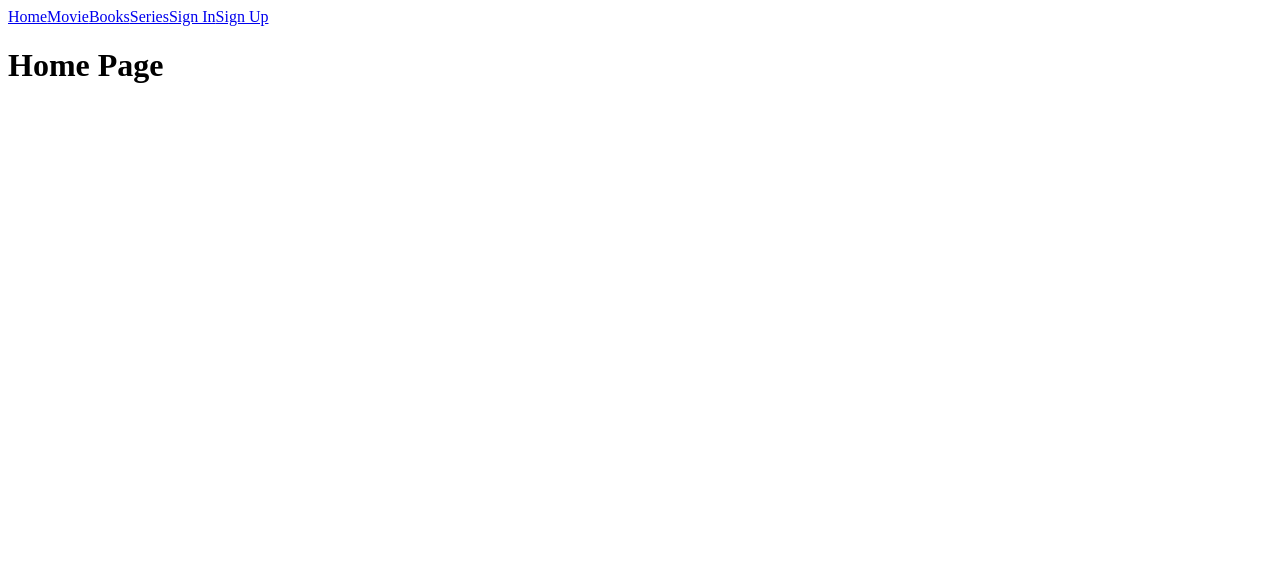
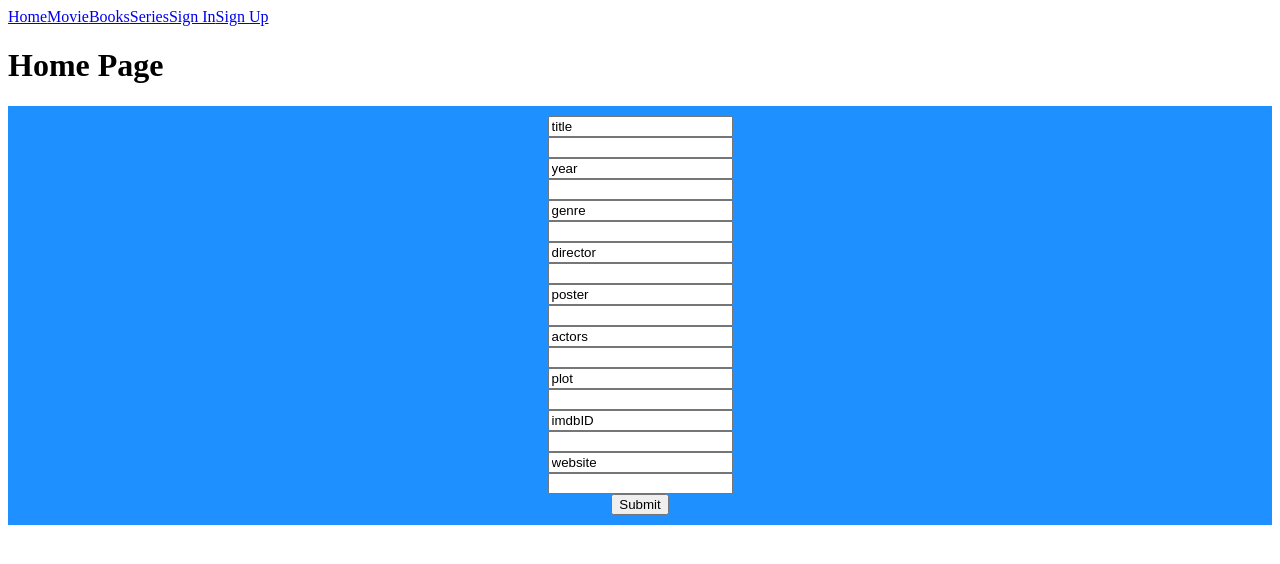
Before and after one commit to miskhill/annualmedia, a React (Create React App) app: page / in a window 1280 px wide. Shown: the top 564 px of the page. Built offline with nearby package versions, Linux system fonts and the light colour scheme; no server answers.

Commit message:
react hook form
number type error to handle and it seems to be entering the default value

```diff
--- a/config/router.js
+++ b/config/router.js
@@ -8,7 +8,7 @@ const router = express.Router();
 
 router.get('/movies', getAllMovies);
 router.get('/movies/:id', getMovieById);
-router.post('/movies', secureRoute, createMovie);
+router.post('/movies', createMovie);
 
 router.get('/books', getAllBooks);
 router.get('/books/:id', getBookById);
--- a/package.json
+++ b/package.json
@@ -21,6 +21,7 @@
     "nodemon": "^2.0.20",
     "react": "^18.2.0",
     "react-dom": "^18.2.0",
+    "react-hook-form": "^7.42.0",
     "react-router-dom": "^6.6.1",
     "react-scripts": "4.0.3",
     "styled-components": "^5.3.6",
--- a/src/components/home.js
+++ b/src/components/home.js
@@ -1,10 +1,11 @@
-
+import ImportCard from './importCard';
 
 const Home = () => {
   return (
     <div>
 
       <h1>Home Page</h1>
+      <ImportCard />
     </div>
   );
 }
--- a/src/components/importCard.js
+++ b/src/components/importCard.js
@@ -1,78 +1,79 @@
-import React from 'react';
-// import FormLabel from "@mui/material/FormLabel.js";
-// import FormControl from "@mui/material/FormControl.js";
-// import axios from 'axios'
-
+import React from "react";
+import { useForm } from "react-hook-form";
+import axios from "axios";
 
 const ImportCard = () => {
+  const mystyle = {
+    color: "white",
+    backgroundColor: "DodgerBlue",
+    padding: "10px",
+    fontFamily: "Arial",
+    display: "flex",
+    justifyContent: "center",
+    alignItems: "center",
+    flexDirection: "column",
+  };
 
-  // get a movie document from the database
-  // const [movie, setMovie] = useState(null)
+  const {
+    register,
+    handleSubmit,
+    formState: { errors },
+  } = useForm();
+  const onSubmit = (movie) => {
+    axios
+      .post("/api/movies", movie)
+      .then((res) => {
+        console.log(res.data);
+      })
+      .catch((err) => {
+        console.log(err);
+      });
+  };
 
+  return (
+    <form onSubmit={handleSubmit(onSubmit)} style={mystyle}>
+      {/* register your input into the hook by invoking the "register" function */}
+      <input defaultValue='title' {...register("title")} />
+      {/* include validation with required or other standard HTML validation rules */}
+      <input {...register("titleRequired", { required: true })} />
+      {/* errors will return when field validation fails  */}
+      {errors.titleRequired && <span>The title is required</span>}
 
-  // const getMovie = async () => {
-  //   try {
-  //     const { data } = await axios.get(process.env.REACT_APP_DB_URI)
-  //     setMovie(data)
-  //     console.log(data)
-  //     console.log(movie, 'movie')
-  //   } catch (error) {
-  //     console.log(error, 'error')
-  //   }
-  // }
+      <input defaultValue='year' {...register("year")} />
+      <input type="number" {...register("yearRequired", { required: true })} />
+      {errors.yearRequired && <span>The year is required</span>}
 
-  // getMovie()
+      <input defaultValue='genre' {...register("genre")} />
+      <input {...register("genreRequired", { required: true })} />
+      {errors.genreRequired && <span>The genre is required</span>}
 
-return (
+      <input defaultValue='director' {...register("director")} />
+      <input {...register("directorRequired", { required: true })} />
+      {errors.directorRequired && <span>The director is required</span>}
 
-  <form >
-    <h1>Import Media</h1>
-    {/* <FormControl>
-      <FormLabel>Title</FormLabel>
-      <input type="text" />
-    </FormControl>
-    <FormControl>
-      <FormLabel>Year</FormLabel>
-      <input type="text" />
-    </FormControl>
-    <FormControl>
-      <FormLabel>Genre</FormLabel>
-      <input type="text" />
-    </FormControl>
+      <input defaultValue='poster' {...register("poster")} />
+      <input {...register("posterRequired", { required: true })} />
+      {errors.posterRequired && <span>The poster is required</span>}
 
-    <FormControl>
-      <FormLabel>Director</FormLabel>
-      <input type="text" />
-    </FormControl>
+      <input defaultValue="actors" {...register("actors")} />
+      <input {...register("actorsRequired", { required: true })} />
+      {errors.actorsRequired && <span>The actors are required</span>}
 
-    <FormControl>
-      <FormLabel>Cast</FormLabel>
-      <input type="text" />
-    </FormControl>
+      <input defaultValue="plot" {...register("plot")} />
+      <input {...register("plotRequired", { required: true })} />
+      {errors.plotRequired && <span>The plot is required</span>}
 
+      <input defaultValue="imdbID" {...register("imdbID")} />
+      <input {...register("imdbIDRequired", { required: true })} />
+      {errors.imdbIDRequired && <span>The imdbID is required</span>}
 
-    <FormControl>
-      <FormLabel>Plot</FormLabel>
-      <input type="text" />
-    </FormControl>
+      <input defaultValue="website" {...register("website")} />
+      <input {...register("websiteRequired", { required: true })} />
+      {errors.websiteRequired && <span>The website is required</span>}
 
-    <FormControl>
-      <FormLabel>Poster</FormLabel>
-      <input type="text" />
-    </FormControl>
-
-    <FormControl>
-      <FormLabel>IMDB Rating</FormLabel>
-      <input type="text" />
-    </FormControl>
-
-    <FormControl>
-      <FormLabel>Website</FormLabel>
-      <input type="text" />
-    </FormControl> */}
-
-  </form>
-
-)}
+      <input type='submit' />
+    </form>
+  );
+};
 
 export default ImportCard;
```
Also changed, not shown: 2 other files (tests, documents, lock files or other folders).
